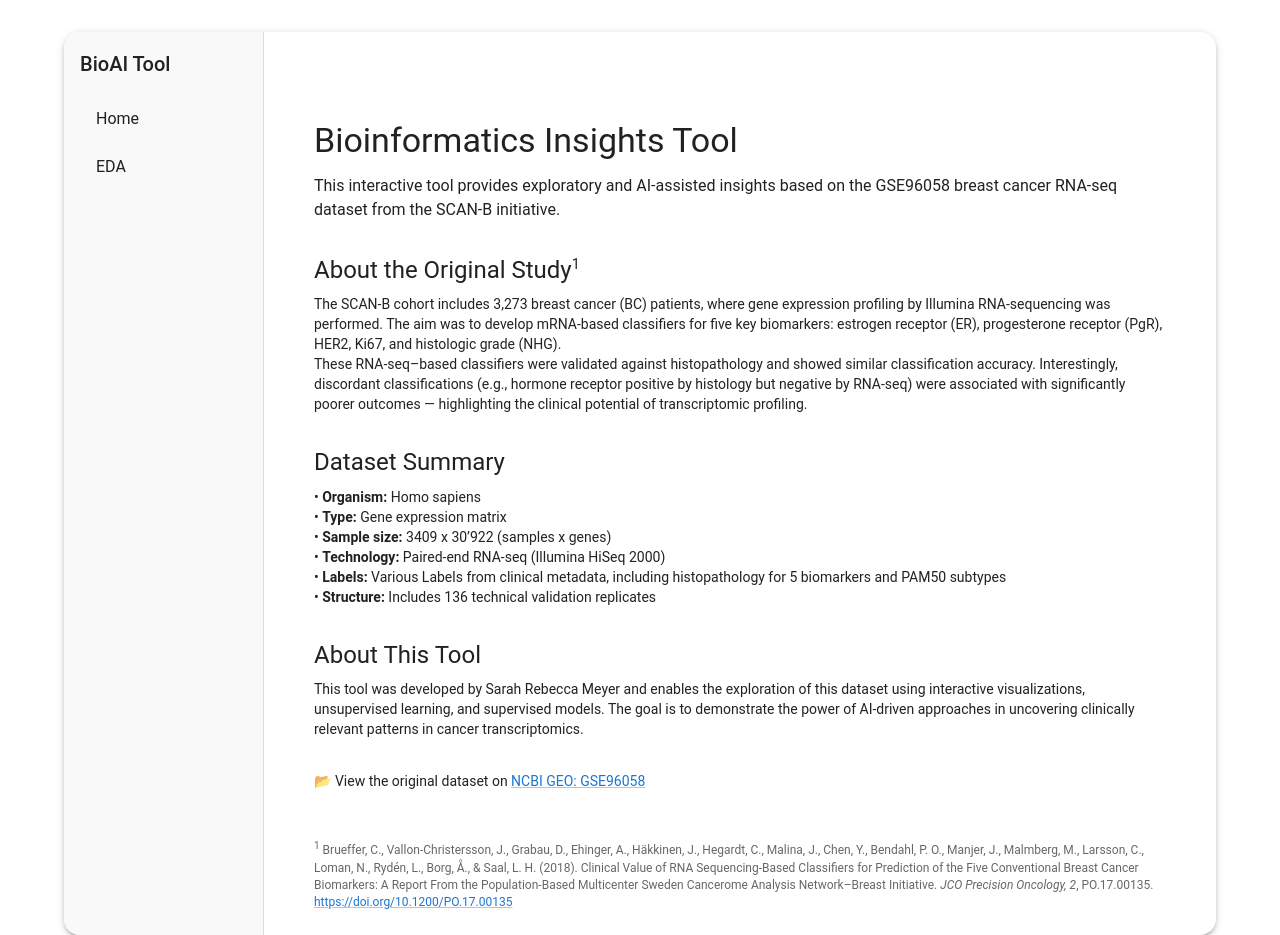
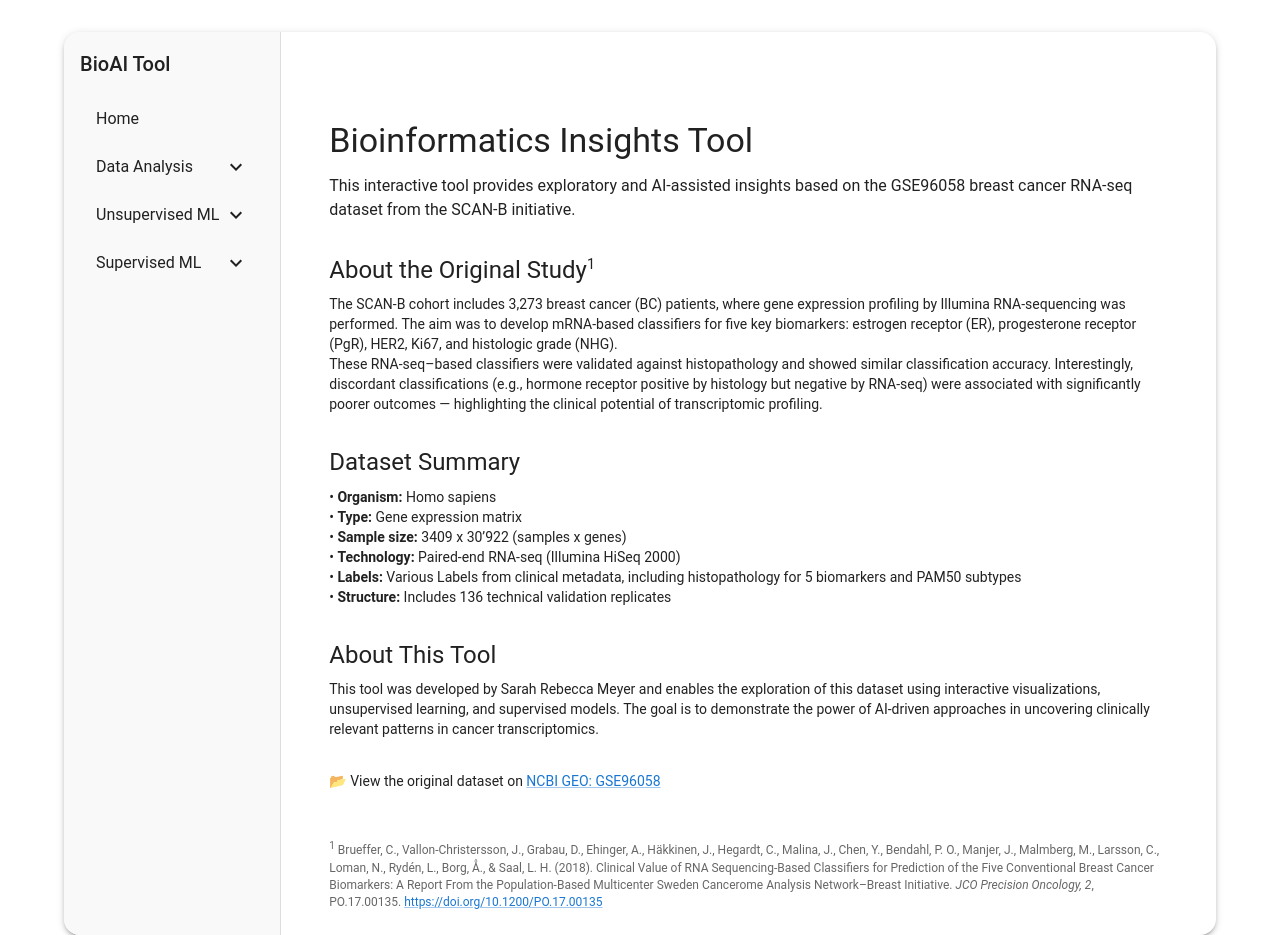
Before and after one commit to starshrimp/bioinformatics-tool, a React (Create React App) app in the folder frontend/: page /umap in a window 1280 px wide. Built offline with nearby package versions, Linux system fonts and the light colour scheme.

Commit message:
sidebar collapsible elements

```diff
--- a/frontend/package.json
+++ b/frontend/package.json
@@ -5,6 +5,7 @@
   "dependencies": {
     "@emotion/react": "^11.14.0",
     "@emotion/styled": "^11.14.1",
+    "@mui/icons-material": "^7.2.0",
     "@mui/material": "^7.2.0",
     "@testing-library/dom": "^10.4.0",
     "@testing-library/jest-dom": "^6.6.3",
--- a/frontend/src/components/Sidebar.js
+++ b/frontend/src/components/Sidebar.js
@@ -1,13 +1,27 @@
 // src/components/Sidebar.js
-import React from 'react';
-import { Box, List, ListItemButton, ListItemText, Typography } from '@mui/material';
+import React, { useState } from 'react';
+import { Box, List, ListItemButton, ListItemText, Typography, Collapse } from '@mui/material';
 import { Link } from 'react-router-dom';
+import { ExpandLess, ExpandMore } from '@mui/icons-material';
 
 const Sidebar = () => {
+  const [openMenus, setOpenMenus] = useState({
+    unsupervised: false,
+    supervised: false,
+    dataAnalysis: false,
+  });
+
+  const handleToggle = (menu) => {
+    setOpenMenus((prev) => ({
+      ...prev,
+      [menu]: !prev[menu],
+    }));
+  };
+
   return (
     <Box
       sx={{
-        width: 200,
+        width: 220,
         borderRight: '1px solid #ddd',
         bgcolor: '#f9f9f9',
         p: 2,
@@ -20,9 +34,55 @@ const Sidebar = () => {
         <ListItemButton component={Link} to="/">
           <ListItemText primary="Home" />
         </ListItemButton>
-        <ListItemButton component={Link} to="/eda">
-          <ListItemText primary="EDA" />
+
+        {/* Data Analysis with dropdown */}
+        <ListItemButton onClick={() => handleToggle('dataAnalysis')}>
+          <ListItemText primary="Data Analysis" />
+          {openMenus.dataAnalysis ? <ExpandLess /> : <ExpandMore />}
         </ListItemButton>
+        <Collapse in={openMenus.dataAnalysis} timeout="auto" unmountOnExit>
+          <List component="div" disablePadding>
+            <ListItemButton sx={{ pl: 4 }} component={Link} to="/eda">
+              <ListItemText primary="Exploratory Data Analysis" />
+            </ListItemButton>
+
+          </List>
+        </Collapse>
+
+        {/* Unsupervised ML with dropdown */}
+        <ListItemButton onClick={() => handleToggle('unsupervised')}>
+          <ListItemText primary="Unsupervised ML" />
+          {openMenus.unsupervised ? <ExpandLess /> : <ExpandMore />}
+        </ListItemButton>
+        <Collapse in={openMenus.unsupervised} timeout="auto" unmountOnExit>
+          <List component="div" disablePadding>
+            <ListItemButton sx={{ pl: 4 }} component={Link} to="/umap">
+              <ListItemText primary="UMAP" />
+            </ListItemButton>
+            <ListItemButton sx={{ pl: 4 }} component={Link} to="/pca">
+              <ListItemText primary="PCA" />
+            </ListItemButton>
+            <ListItemButton sx={{ pl: 4 }} component={Link} to="/clustering">
+              <ListItemText primary="Clustering" />
+            </ListItemButton>
+          </List>
+        </Collapse>
+
+        {/* Supervised ML with dropdown */}
+        <ListItemButton onClick={() => handleToggle('supervised')}>
+          <ListItemText primary="Supervised ML" />
+          {openMenus.supervised ? <ExpandLess /> : <ExpandMore />}
+        </ListItemButton>
+        <Collapse in={openMenus.supervised} timeout="auto" unmountOnExit>
+          <List component="div" disablePadding>
+            <ListItemButton sx={{ pl: 4 }} component={Link} to="/classification">
+              <ListItemText primary="Classification" />
+            </ListItemButton>
+            <ListItemButton sx={{ pl: 4 }} component={Link} to="/regression">
+              <ListItemText primary="Regression" />
+            </ListItemButton>
+          </List>
+        </Collapse>
       </List>
     </Box>
   );
```
Also changed, not shown: 1 other file (tests, documents, lock files or other folders).
